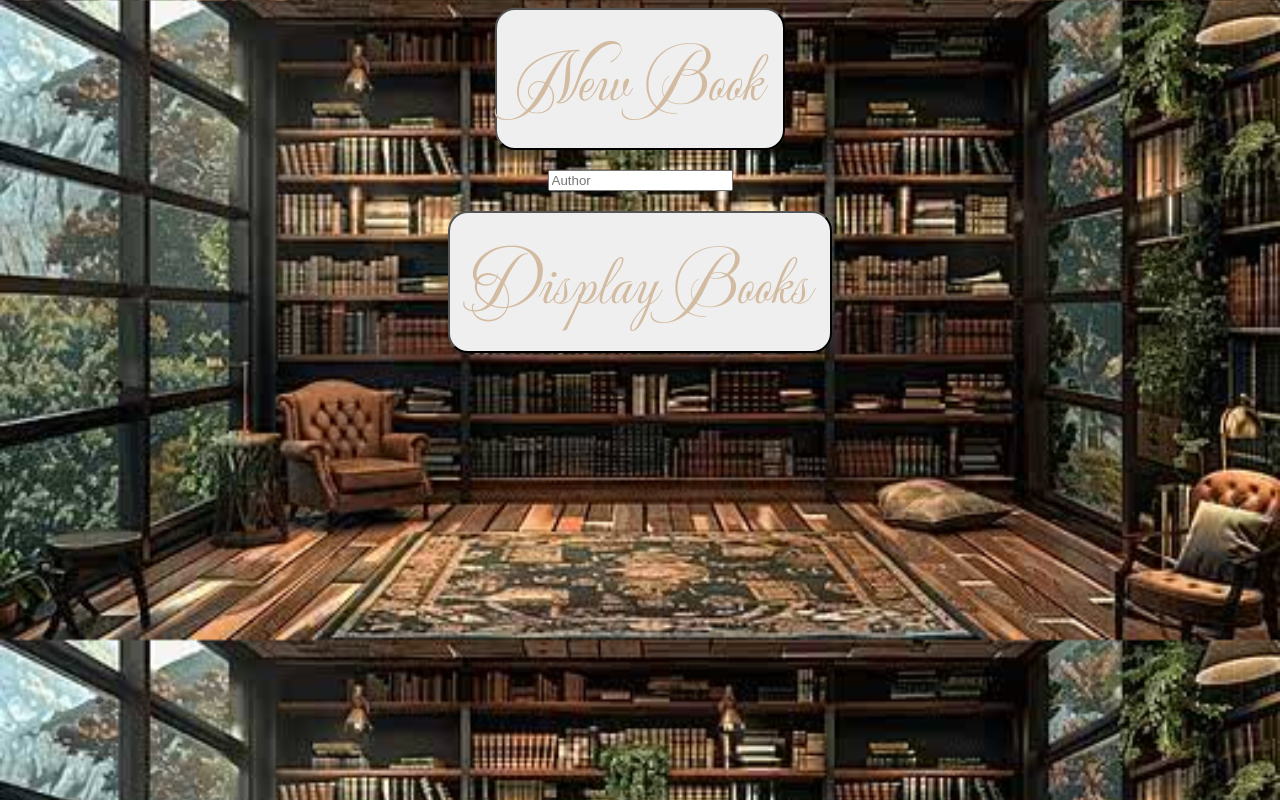
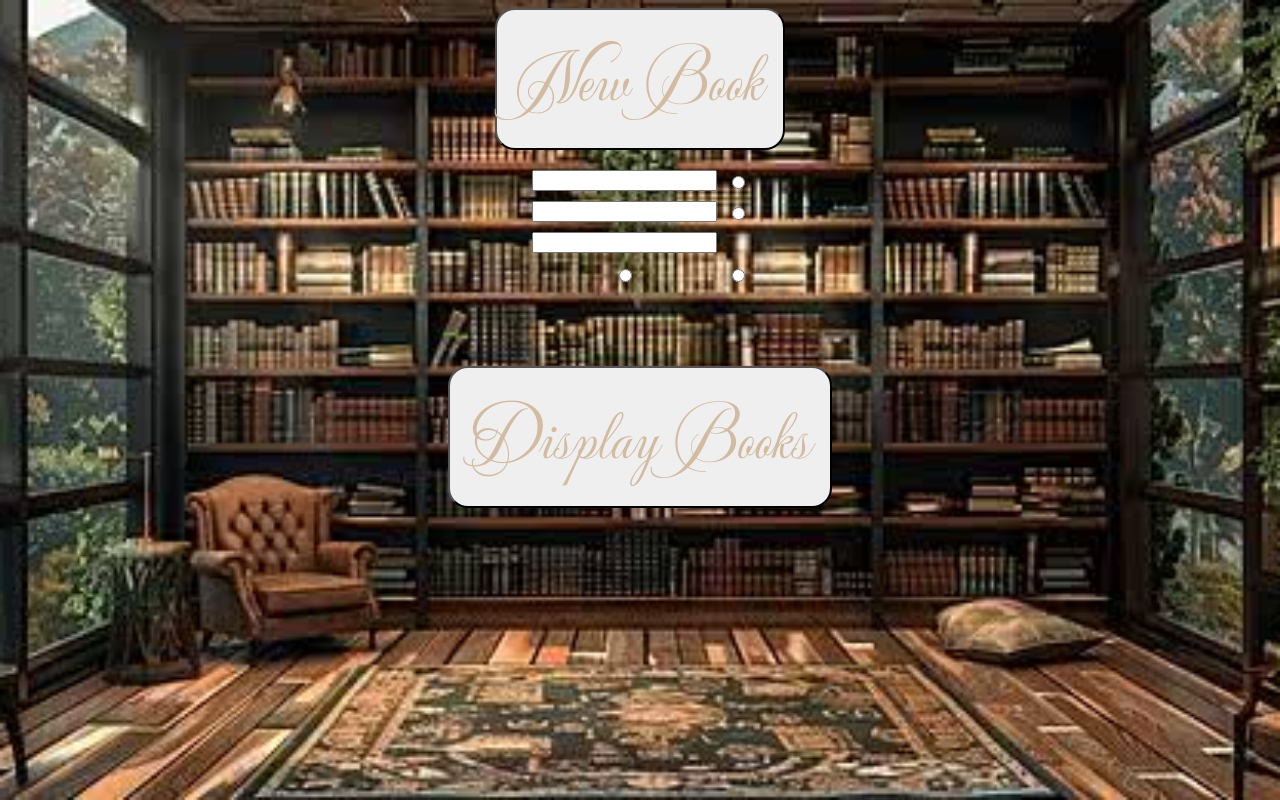
Before and after one commit to deocze/Odin-Library, a plain HTML site: page codes/index.html in a window 1280 px wide. Both pictures are taken after a click on the button "New Book". Drawn offline with Linux system fonts and the light colour scheme.

Commit message:
Fix background scaling with screen and repeating and add feature that makes form when button is clicked

```diff
--- a/codes/script.js
+++ b/codes/script.js
@@ -16,13 +16,59 @@ function makeNewBook() {
   let form = document.createElement("form");
   form.id = "bookForm";
   let inputHeader1 = document.createElement("p");
+
+  let bookAuthor = document.createElement("input");
+  bookAuthor.type = "text";
+  bookAuthor.name = "bookAuthor";
+  bookAuthor.id = "bookAuthor";
+  bookAuthor.classList.add("jsFormElements");
+
   let bookName = document.createElement("input");
   bookName.type = "text";
   bookName.name = "bookName";
-  bookName.id = "BookName";
-  bookName.placeholder = "Author";
+  bookName.id = "bookName";
+  bookName.classList.add("jsFormElements");
 
+  let bookRead = document.createElement("input");
+  bookRead.type = "radio";
+  bookRead.name = "bookRead";
+  bookRead.id = "Read";
+  bookRead.classList.add("readChoice");
+
+  let bookRead2 = document.createElement("input");
+  bookRead2.type = "radio";
+  bookRead2.name = "bookRead";
+  bookRead2.id = "notRead";
+  bookRead2.classList.add("readChoice");
+
+  let bookPages = document.createElement("input");
+  bookPages.type = "number";
+  bookPages.name = "bookPages";
+  bookPages.id = "bookPages";
+  bookPages.classList.add("jsFormElements");
+
+  let bookType = document.createElement("input");
+  bookType.type = "radio";
+  bookType.name = "bookType";
+  bookType.id = "Fiction";
+  bookType.classList.add("jsFormElements");
+
+  let bookType2 = document.createElement("input");
+  bookType2.type = "radio";
+  bookType2.name = "bookType";
+  bookType2.id = "Non_Fiction";
+  bookType2.classList.add("jsFormElements");
+
+  form.appendChild(bookAuthor);
   form.appendChild(bookName);
+  form.appendChild(bookPages);
+  form.appendChild(bookRead);
+  form.appendChild(bookRead2);
+  form.appendChild(bookType);
+  form.appendChild(bookType2);
+
+
+
   formCont.appendChild(form);
 
   let button = document.createElement("button");
--- a/codes/styles.css
+++ b/codes/styles.css
@@ -1,28 +1,50 @@
-@font-face{
+@font-face {
   font-family: meaCulpa;
-    src: url(../Mea_Culpa/MeaCulpa-Regular.ttf) format('truetype');
+  src: url(../Mea_Culpa/MeaCulpa-Regular.ttf) format("truetype");
 }
-body{
+body {
   display: flex;
   align-items: center;
   justify-content: center;
   gap: 20px;
   flex-direction: column;
 }
-button{
+button {
   font-size: 70px;
   padding: 20px;
   border-radius: 20px;
   font-family: meaCulpa;
   font-weight: 550;
   background-image: url(../Images/idrctbh.jpeg);
-    color: #D2BBA0;
+  color: #d2bba0;
   background-size: cover;
 }
-button:hover{
+button:hover {
   opacity: 80%;
 }
-body{
-    background-image:url(../Images/backgroundImage.jpeg.jpeg);
+body {
+  background-image: url(../Images/backgroundImage.jpeg.jpeg);
   background-size: cover;
+  background-repeat: no-repeat;
+  background-position: center;
+  background-attachment: fixed;
 }
+#bookForm {
+  display: grid;
+  grid-template: repeat(6, 1fr) / 1fr;
+  align-items: center;
+  justify-content: center;
+  gap: 10px;
+}
+#bookAuthor {
+  grid-row: 1/2;
+}
+#bookName {
+  grid-row: 2/3;
+}
+#bookPages {
+  grid-row: 3/4;
+}
+.readChoice {
+  grid-row: 4/5;
+}
```
Also changed, not shown: codes/index.html (+3 -1 lines). Lines whose indentation alone changed are shown as unchanged.
